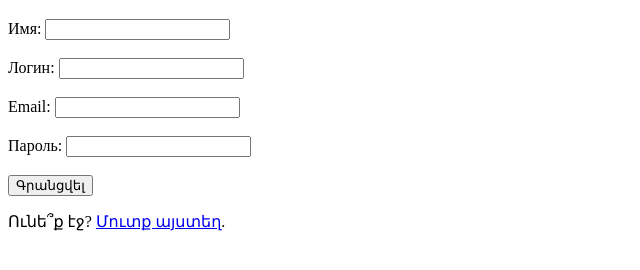
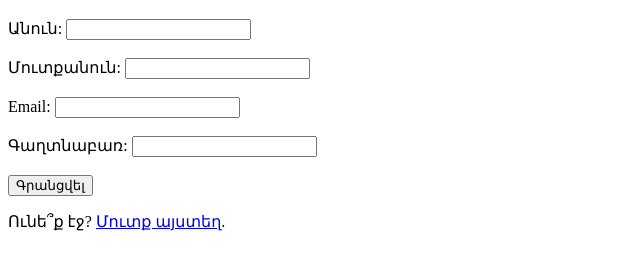
Before and after one commit to Merivir/my-project, a website: page frontend/html/admin-register.html in a window 1280 px wide. Shown: the part 62-332 px from the top of the page, without its empty margins (0-640 px from the left). Drawn offline with Linux system fonts and the light colour scheme.

Commit message:
Перевод текстов на армянский язык, доработки 2

```diff
--- a/frontend/html/admin-register.html
+++ b/frontend/html/admin-register.html
@@ -7,16 +7,16 @@
 <body>
     <h1>Ադմինիստրատորի գրանցում</h1>
     <form id="adminRegisterForm" onsubmit="submitAdminRegisterForm(event)">
-        <label for="name">Имя:</label>
+        <label for="name">Անուն:</label>
         <input type="text" id="name" name="name" required><br><br>
 
-        <label for="login">Логин:</label>
+        <label for="login">Մուտքանուն:</label>
         <input type="text" id="login" name="login" required><br><br>
 
         <label for="email">Email:</label>
         <input type="email" id="email" name="email" required><br><br>
 
-        <label for="password">Пароль:</label>
+        <label for="password">Գաղտնաբառ:</label>
         <input type="password" id="password" name="password" required><br><br>
 
         <button type="submit">Գրանցվել</button>
```
